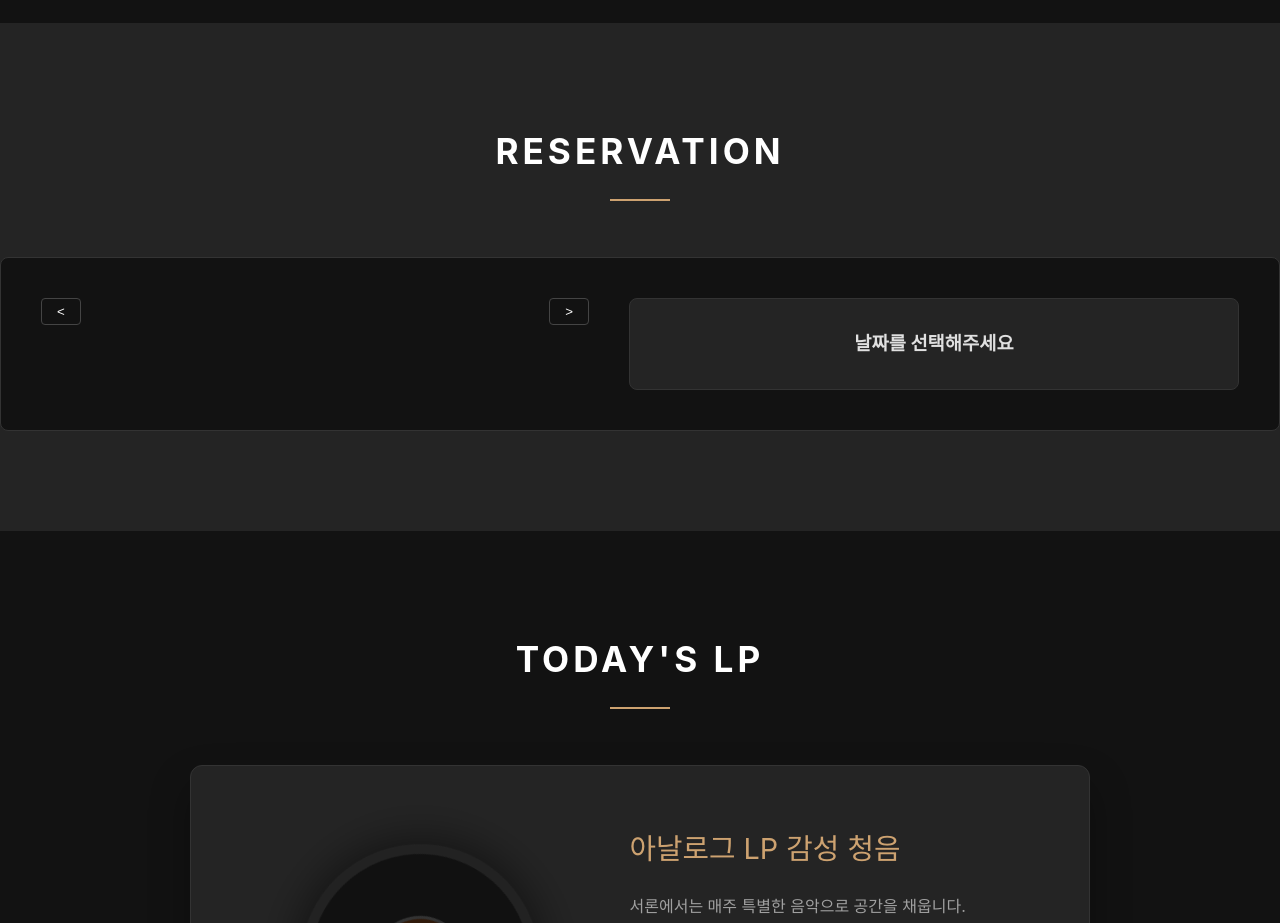
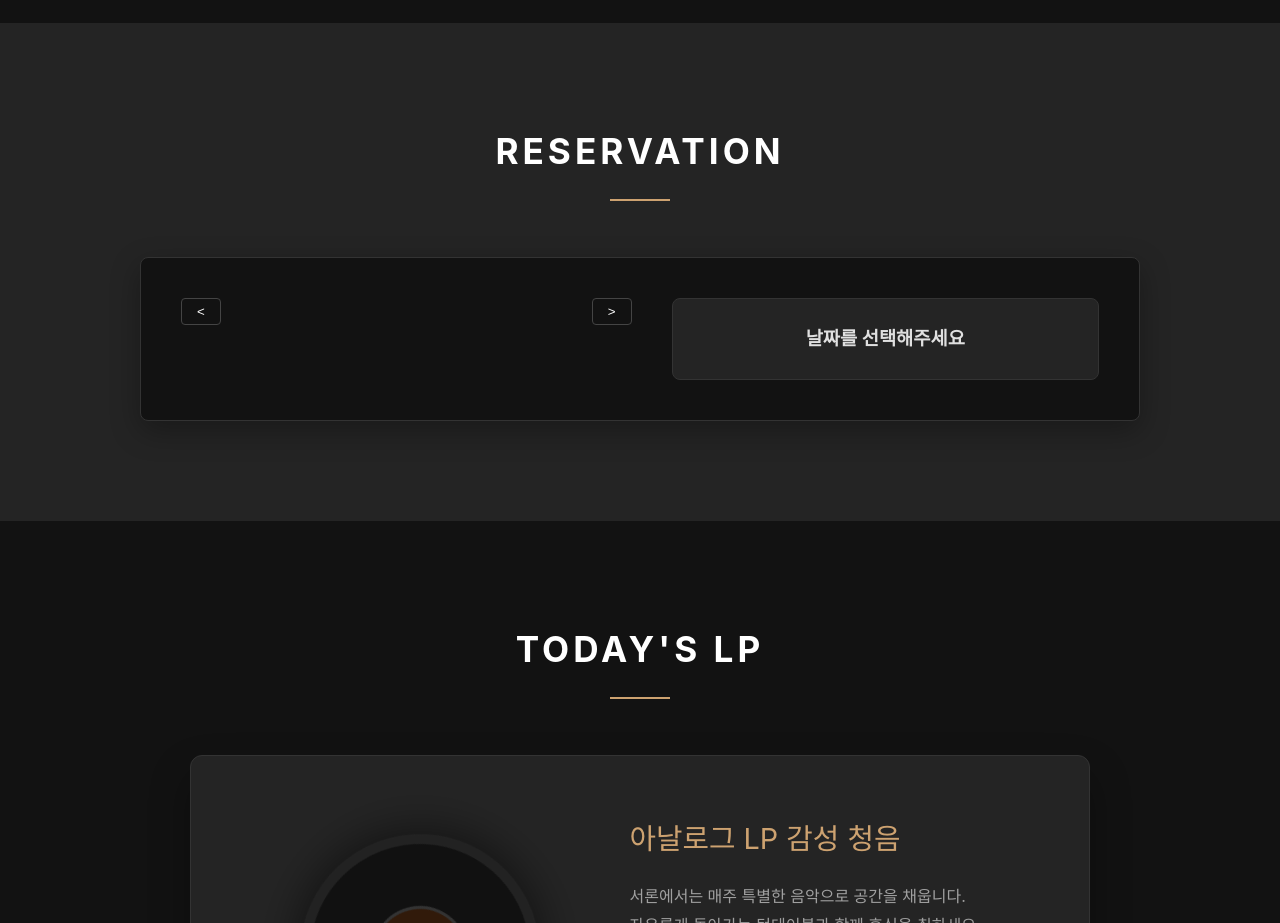
Before and after one commit to Bailiey/seolon, a plain HTML site: page index.html in a window 1280 px wide. Shown: the part 2180-3103 px from the top of the page. Drawn offline with Linux system fonts and the light colour scheme; no server answers.

Commit message:
Update style.css

```diff
--- a/style.css
+++ b/style.css
@@ -1,5 +1,5 @@
 /* =========================================
-   기본 테마 & 디자인 (제주 프리미엄 다크)
+    기본 테마 & 디자인 (제주 프리미엄 다크)
    ========================================= */
 :root {
     --primary-color: #121212;
@@ -18,7 +18,13 @@
 /* 기본 설정 */
 * { margin: 0; padding: 0; box-sizing: border-box; }
 html { scroll-behavior: smooth; }
-body { font-family: -apple-system, BlinkMacSystemFont, "Segoe UI", Roboto, "Helvetica Neue", Arial, sans-serif; background-color: var(--primary-color); color: var(--text-color); line-height: 1.6; font-size: 16px; }
+body {
+    font-family: -apple-system, BlinkMacSystemFont, "Segoe UI", Roboto, "Helvetica Neue", Arial, sans-serif;
+    background-color: var(--primary-color);
+    color: var(--text-color);
+    line-height: 1.6;
+    font-size: 16px;
+}
 
 /* 관리자 모드 제어 */
 .admin-editable, .lp-admin-inputs { display: none !important; }
@@ -32,7 +38,7 @@ body.admin-mode .admin-editable, body.admin-mode .lp-admin-inputs { display: blo
 .logo-text { font-size: 1.6rem; letter-spacing: 5px; color: var(--white); font-weight: bold; }
 .nav-menu { display: flex; gap: 1.5rem; align-items: center; list-style: none; }
 
-/* [덤] 네비게이션 밑줄 애니메이션 복구 */
+/* [복구] 네비게이션 밑줄 애니메이션 */
 .nav-links {
     font-size: 0.95rem;
     color: var(--text-color);
@@ -64,9 +70,27 @@ body.admin-mode .admin-editable, body.admin-mode .lp-admin-inputs { display: blo
 .kakao-reserve-btn { display: inline-block; background: transparent; color: var(--accent-color); padding: 12px 25px; border-radius: 2px; font-weight: bold; text-decoration: none; border: 1px solid var(--accent-color); transition: all 0.3s ease; margin-top: 20px; font-size: 1rem; letter-spacing: 1px; }
 .kakao-reserve-btn:hover { background: var(--accent-color); color: #000; box-shadow: 0 0 15px rgba(205, 162, 112, 0.3); }
 
-/* Reservation Section */
-.reservation-wrapper { display: flex; flex-wrap: wrap; gap: 40px; background: var(--primary-color); padding: 40px; border: 1px solid var(--border-color); border-radius: 8px; }
-.calendar-section { flex: 1; min-width: 320px; }
+/* =========================================
+    Reservation Section (수정: 1000px 제한)
+   ========================================= */
+#reservation .container {
+    max-width: 1000px !important;
+    margin: 0 auto !important;
+}
+
+.reservation-wrapper {
+    display: flex;
+    flex-wrap: wrap;
+    gap: 40px;
+    background: var(--primary-color);
+    padding: 40px;
+    border: 1px solid var(--border-color);
+    border-radius: 8px;
+    width: 100% !important;
+    box-shadow: 0 10px 30px rgba(0,0,0,0.3);
+}
+
+.calendar-section { flex: 1.2; min-width: 320px; }
 .calendar-header { display: flex; justify-content: space-between; align-items: center; margin-bottom: 20px; }
 .month-selector { font-size: 1.8rem; color: #fff; font-weight: bold; }
 .cal-nav { background: none; border: 1px solid #444; color: #fff; padding: 5px 15px; cursor: pointer; border-radius: 4px; }
@@ -83,7 +107,7 @@ body.admin-mode .admin-editable, body.admin-mode .lp-admin-inputs { display: blo
 .indicator.none { background-color: var(--color-none); }
 
 /* Room Status Panel */
-.room-status-panel { flex: 1; min-width: 320px; background: var(--bg-light); padding: 30px; border-radius: 8px; border: 1px solid var(--border-color); }
+.room-status-panel { flex: 1; min-width: 300px; background: var(--bg-light); padding: 25px; border-radius: 8px; border: 1px solid var(--border-color); }
 .status-box { padding: 20px; margin-bottom: 15px; border-radius: 8px; background-color: #222; }
 .status-box.female-room { border-left: 4px solid var(--color-female); }
 .status-box.male-room { border-left: 4px solid var(--color-male); }
@@ -98,10 +122,11 @@ body.admin-mode .admin-editable, body.admin-mode .lp-admin-inputs { display: blo
 .lp-schedule p { font-size: 1.1rem; color: var(--text-color); margin-bottom: 15px; white-space: nowrap; }
 .lp-schedule p span {font-weight: inherit; color: var(--white); margin-left: 10px; }
 @keyframes spin { 100% { transform: rotate(360deg); } }
+@media (max-width: 850px) { .event-container { flex-direction: column; padding: 40px 20px; gap: 40px; } .lp-schedule { padding-right: 20px; } }
 
 /* [수정] 객실 안내 (Rooms) 콤팩트 스타일 */
 #rooms .container {
-    max-width: 1000px; /* [핵심] 가로폭을 줄여서 중앙으로 모음 */
+    max-width: 1000px;
     margin: 0 auto;
 }
 .room-grid {
@@ -116,11 +141,11 @@ body.admin-mode .admin-editable, body.admin-mode .lp-admin-inputs { display: blo
     overflow: hidden;
     transition: transform 0.4s ease, border-color 0.4s ease;
     border: 1px solid var(--border-color);
-    max-width: 320px; /* 각 카드가 너무 뚱뚱해지지 않게 제한 */
+    max-width: 320px;
     margin: 0 auto;
 }
 .room-card:hover {
-    transform: translateY(-10px); /* 슥 들리는 반응 */
+    transform: translateY(-10px);
     border-color: var(--accent-color);
     cursor: pointer;
 }
@@ -131,7 +156,7 @@ body.admin-mode .admin-editable, body.admin-mode .lp-admin-inputs { display: blo
 .room-features { list-style: none; font-size: 0.85rem; margin-top: 15px; }
 .room-features li { display: flex; align-items: center; gap: 8px; margin-bottom: 6px; color: var(--text-light); }
 
-/* 가이드 & 커뮤니티 중앙 정렬 */
+/* 중앙 정렬 (Guide & Community) */
 #guide .container, #community .container { display: flex; flex-direction: column; align-items: center; }
 .info-card, .community-wrapper { background: var(--bg-light); padding: 40px; border-radius: 8px; border: 1px solid var(--border-color); width: 100%; max-width: 800px; margin: 0 auto; }
 .write-form { display: flex; flex-direction: column; gap: 10px; width: 100%; margin-top: 20px; }
@@ -151,6 +176,7 @@ body.admin-mode .admin-editable, body.admin-mode .lp-admin-inputs { display: blo
 .full-text-badge {
     position: absolute; top: 8px; left: 50%; transform: translateX(-50%);
     font-size: 0.55rem; color: #e57373; font-weight: bold; z-index: 5;
+    white-space: nowrap;
 }
 
 /* Modal & Login */
```
